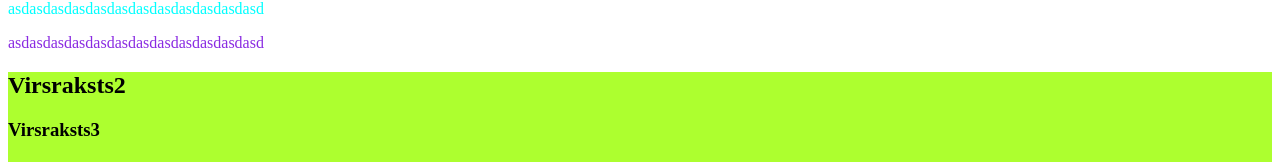
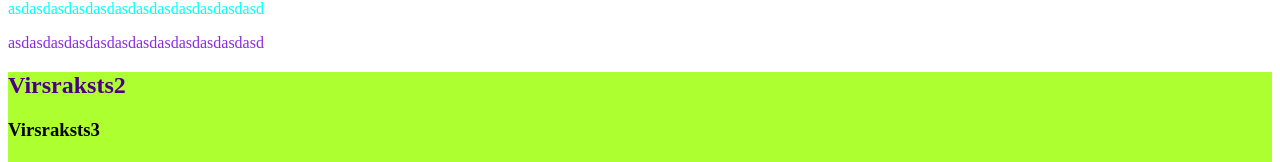
Before and after one commit to MatvejsPetuhovs/html-intro, a plain HTML site: page index.html in a window 1280 px wide. Shown: the part 148-310 px from the top of the page. Drawn offline with Linux system fonts and the light colour scheme.

Commit message:
some code

```diff
--- a/index.html
+++ b/index.html
@@ -17,7 +17,7 @@
             background-color: greenyellow;
         }
 
-        #container h1{
+        #container h2{
             color: indigo;
         }
 
```
